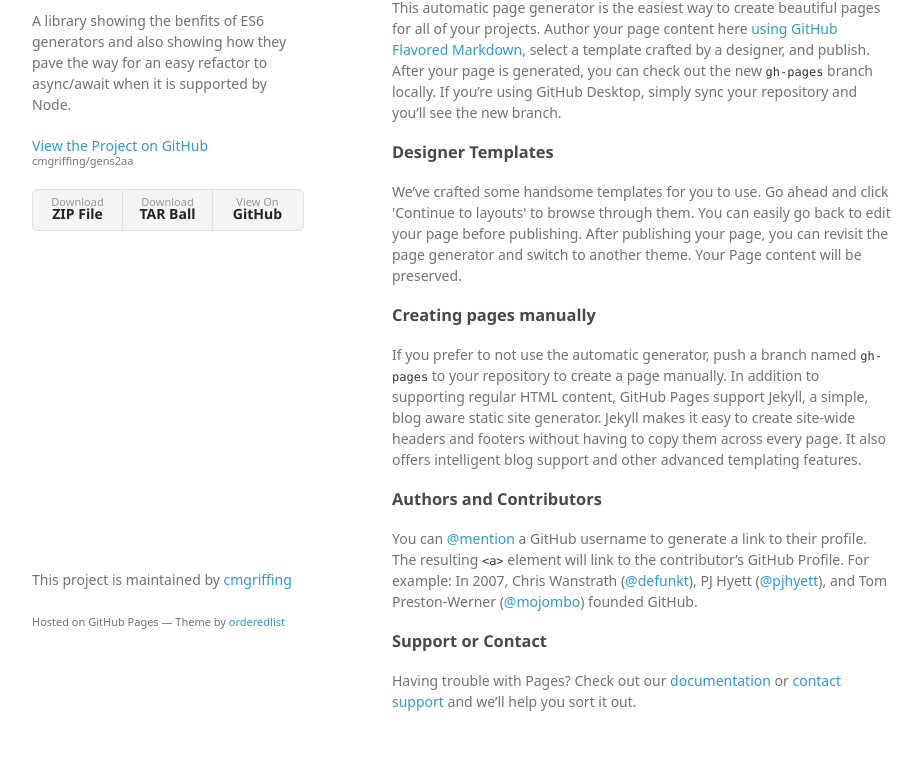
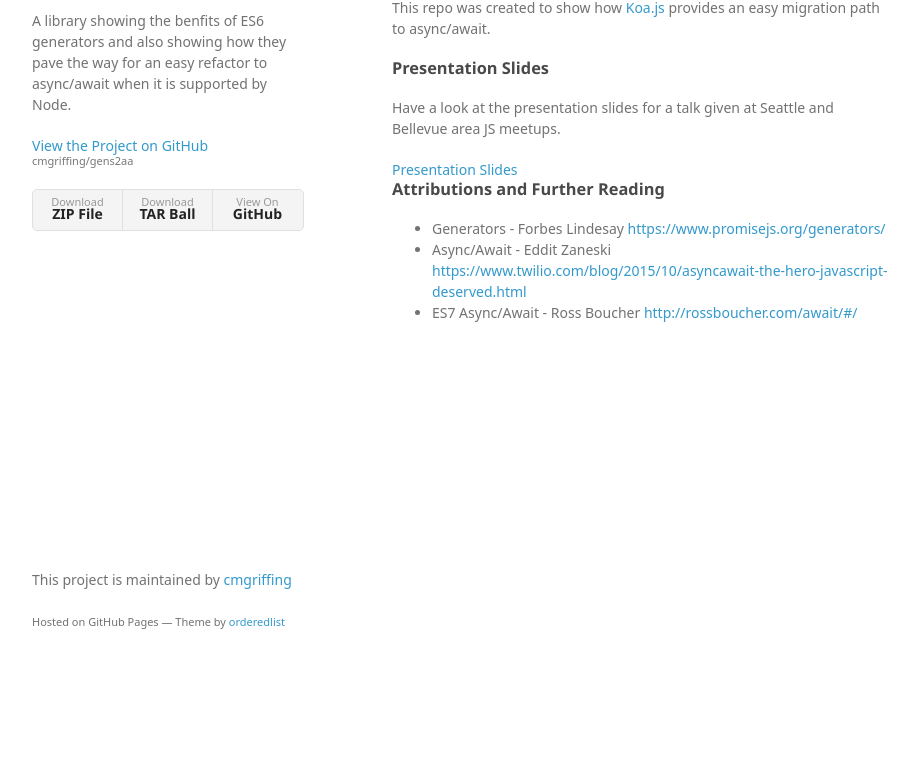
Before and after one commit to cmgriffing/gens2aa, a plain HTML site: page index.html in a window 1280 px wide. Shown: the part 99-881 px from the top of the page, without its empty margins (178-1100 px from the left). After the commit the page ends 800 px from the top, so only its background shows below. Drawn offline with Linux system fonts and the light colour scheme; a web font is replaced by a local one.

Commit message:
Initial gh-pages edits

```diff
--- a/index.html
+++ b/index.html
@@ -29,29 +29,33 @@
       </header>
       <section>
         <h3>
-<a id="welcome-to-github-pages" class="anchor" href="#welcome-to-github-pages" aria-hidden="true"><span aria-hidden="true" class="octicon octicon-link"></span></a>Welcome to GitHub Pages.</h3>
+        <a id="welcome" class="anchor" href="#welcome" aria-hidden="true"><span aria-hidden="true" class="octicon octicon-link"></span></a>Welcome</h3>
 
-<p>This automatic page generator is the easiest way to create beautiful pages for all of your projects. Author your page content here <a href="https://guides.github.com/features/mastering-markdown/">using GitHub Flavored Markdown</a>, select a template crafted by a designer, and publish. After your page is generated, you can check out the new <code>gh-pages</code> branch locally. If you’re using GitHub Desktop, simply sync your repository and you’ll see the new branch.</p>
+        <p>This repo was created to show how <a href="http://koajs.com">Koa.js</a> provides an easy migration path to async/await.</p>
 
-<h3>
-<a id="designer-templates" class="anchor" href="#designer-templates" aria-hidden="true"><span aria-hidden="true" class="octicon octicon-link"></span></a>Designer Templates</h3>
+        <h3>
+        <a id="presentation-slides" class="anchor" href="#presentation-slides" aria-hidden="true"><span aria-hidden="true" class="octicon octicon-link"></span></a>Presentation Slides</h3>
 
-<p>We’ve crafted some handsome templates for you to use. Go ahead and click 'Continue to layouts' to browse through them. You can easily go back to edit your page before publishing. After publishing your page, you can revisit the page generator and switch to another theme. Your Page content will be preserved.</p>
+        <p>Have a look at the presentation slides for a talk given at Seattle and Bellevue area JS meetups.</p>
+        <a href="slides/segmented/">Presentation Slides</a>
 
-<h3>
-<a id="creating-pages-manually" class="anchor" href="#creating-pages-manually" aria-hidden="true"><span aria-hidden="true" class="octicon octicon-link"></span></a>Creating pages manually</h3>
+        <h3>
+        <a id="attributes" class="anchor" href="#attributes" aria-hidden="true"><span aria-hidden="true" class="octicon octicon-link"></span></a>Attributions and Further Reading</h3>
 
-<p>If you prefer to not use the automatic generator, push a branch named <code>gh-pages</code> to your repository to create a page manually. In addition to supporting regular HTML content, GitHub Pages support Jekyll, a simple, blog aware static site generator. Jekyll makes it easy to create site-wide headers and footers without having to copy them across every page. It also offers intelligent blog support and other advanced templating features.</p>
-
-<h3>
-<a id="authors-and-contributors" class="anchor" href="#authors-and-contributors" aria-hidden="true"><span aria-hidden="true" class="octicon octicon-link"></span></a>Authors and Contributors</h3>
-
-<p>You can <a href="https://help.github.com/articles/basic-writing-and-formatting-syntax/#mentioning-users-and-teams" class="user-mention">@mention</a> a GitHub username to generate a link to their profile. The resulting <code>&lt;a&gt;</code> element will link to the contributor’s GitHub Profile. For example: In 2007, Chris Wanstrath (<a href="https://github.com/defunkt" class="user-mention">@defunkt</a>), PJ Hyett (<a href="https://github.com/pjhyett" class="user-mention">@pjhyett</a>), and Tom Preston-Werner (<a href="https://github.com/mojombo" class="user-mention">@mojombo</a>) founded GitHub.</p>
-
-<h3>
-<a id="support-or-contact" class="anchor" href="#support-or-contact" aria-hidden="true"><span aria-hidden="true" class="octicon octicon-link"></span></a>Support or Contact</h3>
-
-<p>Having trouble with Pages? Check out our <a href="https://help.github.com/pages">documentation</a> or <a href="https://github.com/contact">contact support</a> and we’ll help you sort it out.</p>
+        <ul>
+          <li>
+            Generators - Forbes Lindesay
+            <a href="https://www.promisejs.org/generators/">https://www.promisejs.org/generators/</a>
+          </li>
+          <li>
+            Async/Await - Eddit Zaneski
+            <a href="https://www.twilio.com/blog/2015/10/asyncawait-the-hero-javascript-deserved.html">https://www.twilio.com/blog/2015/10/asyncawait-the-hero-javascript-deserved.html</a>
+          </li>
+          <li>
+            ES7 Async/Await - Ross Boucher
+            <a href="http://rossboucher.com/await/#/">http://rossboucher.com/await/#/</a>
+          </li>
+        </ul>
       </section>
       <footer>
         <p>This project is maintained by <a href="https://github.com/cmgriffing">cmgriffing</a></p>
```
